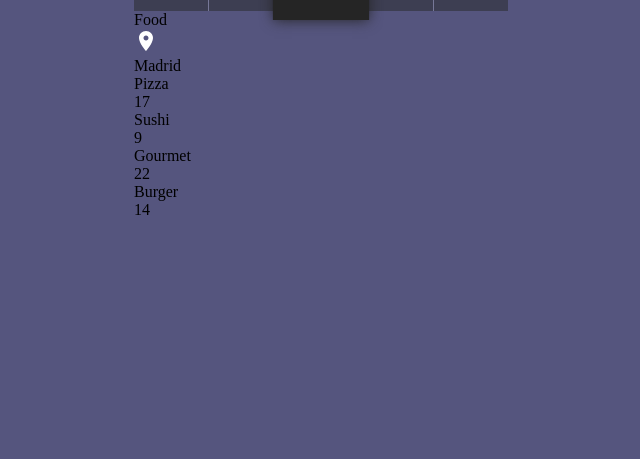
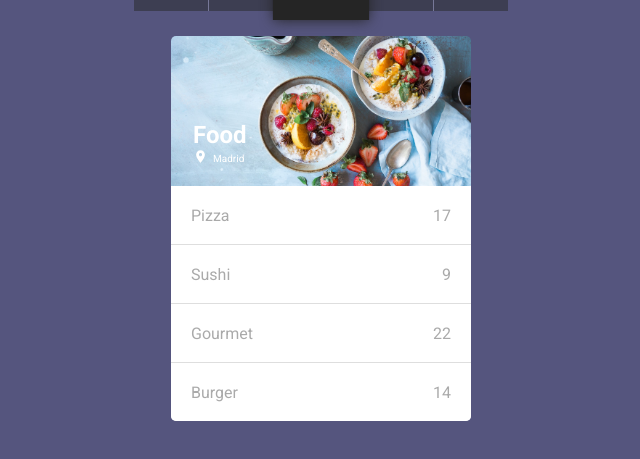
Before and after one commit to Umidjon-Frontend/html-css-loop-2-step-4, a plain HTML site: page index.html in a window 1280 px wide. Shown: the part 149-608 px from the top of the page, without its empty margins (319-959 px from the left). Drawn offline with Linux system fonts and the light colour scheme.

Commit message:
finished

```diff
--- a/styles.css
+++ b/styles.css
@@ -1,5 +1,6 @@
 body{
     background-color: #55557e;
+    font-family: Roboto, sans-serif;
 }
 
 *{
@@ -13,6 +14,9 @@ div.activ{
     background-color: #252525;
     box-shadow: 0 0 10px #252525;
 }
+div.activ:hover{
+    background-color: #252525;
+}
 div.activ img{
     opacity: 1;
 }
@@ -21,7 +25,9 @@ div.activ img{
     max-width: 374px;
     margin: 100px auto;
 }
-
+.menu-header{
+    margin-bottom: 25px;
+}
 .menu-nav{
     display: flex;
     justify-content: flex-start;
@@ -30,6 +36,7 @@ div.activ img{
 }
 .menu-nav-item img{
     opacity: 0.5;
+    transition: all 0.3s linear;
 }
 
 .menu-nav-item{
@@ -40,7 +47,81 @@ div.activ img{
     align-items: center;
     background-color: #3d3e52;
     margin-right: 1px;
+    cursor: pointer;
+    transition: all 0.3s linear;
+}
+.menu-nav-item:hover{
+    background-color: #333444;
+}
+.menu-nav-item:hover img{
+    opacity: 1;
 }
 .menu-nav-item:last-child{
     margin-right: 0;
 }
+
+.menu-card{
+    width: 100%;
+    max-width: 300px;
+    margin: 0 auto;
+}
+.menu-card__header{
+    width: 100%;
+    height: 150px;
+    padding: 85px 0 22px 22px;
+    background-image: url(img/food.jpg);
+    background-repeat: no-repeat;
+    background-size: cover;
+    background-position: center center;
+    border-radius: 5px 5px 0 0;
+}
+.menu-card__header-title{
+    font-size: 24px;
+    color: #fff;
+    font-weight: 700;
+}
+
+.menu-card__header-location{
+    display: flex;
+    align-items: flex-end;
+    color: #fff;
+}
+.menu-card__header-location img{
+    width: 15px;
+}
+.location-title{
+    margin-left: 5px;
+    font-size: 10px;
+}
+
+.menu-card__section{
+    width: 100%;
+    height: 235px;
+    display: flex;
+    justify-content: space-between;
+    align-items: center;
+    flex-direction: column;
+    background-color: #dedede;
+    border-radius: 0 0 5px 5px;
+}
+.menu-card__section-item{
+    width: 100%;
+    height: 58px;
+    display: flex;
+    justify-content: space-between;
+    align-items: center;
+    background-color: #fff;
+    padding: 0 20px;
+    color: #aaaaaa;
+    cursor: pointer;
+}
+.menu-card__section-item:last-child{
+    border-radius: 0 0 5px 5px;
+}
+.item-title-number{
+    transition: all 0.1s linear;
+}
+.menu-card__section-item:hover .item-title-number{
+    color: #333;
+    transform: scale(1.2);
+}
```
